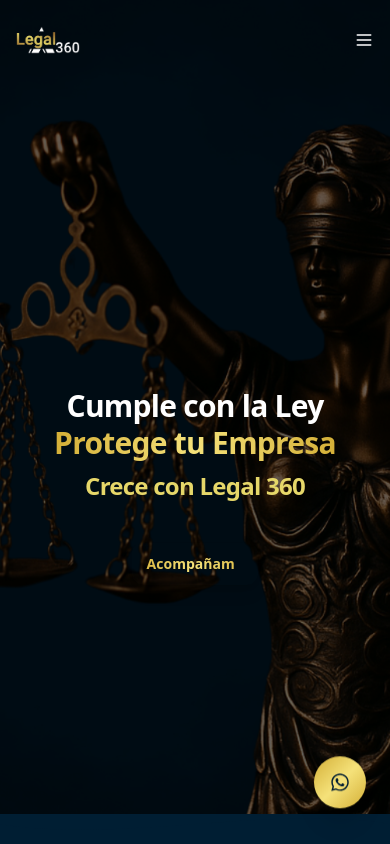
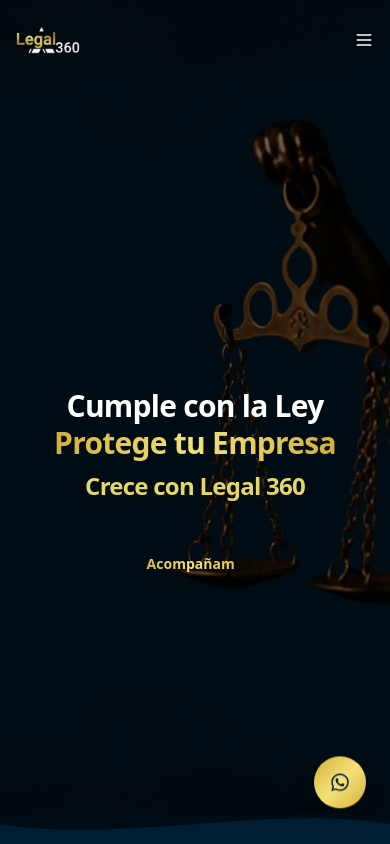
Before and after one commit to sazaba/legal360, a React (Vite) app: page / in a window 390 px wide. Shown: the top 844 px of the page. Built offline with nearby package versions, Linux system fonts and the light colour scheme.

Commit message:
responsive

```diff
--- a/src/pages/Hero.jsx
+++ b/src/pages/Hero.jsx
@@ -17,16 +17,25 @@ const Hero = () => {
 
   return (
     <section
-      className="relative min-h-screen bg-no-repeat bg-cover overflow-hidden "
+      className="relative min-h-screen overflow-hidden"
       style={{
-        backgroundImage: `url(${estatua})`,
         backgroundPosition: isMobile ? '70% center' : 'center',
-        backgroundAttachment: isMobile ? 'scroll' : 'fixed',
+        backgroundAttachment: isMobile ? 'scroll' : 'fixed'
       }}
     >
-      <div className="absolute inset-0 bg-black opacity-60 z-0" />
+      {/* Imagen con lazy loading */}
+      <img
+        src={estatua}
+        alt="Fondo Hero"
+        loading="lazy"
+        className="absolute inset-0 w-full h-full object-cover z-0"
+      />
 
-      <div className="relative z-10 w-full max-w-screen-xl mx-auto min-h-screen flex flex-col md:flex-row items-center justify-center md:justify-between px-4 sm:px-8 md:px-20 gap-6">
+      {/* Capa oscura sobre la imagen */}
+      <div className="absolute inset-0 bg-black opacity-60 z-10" />
+
+      {/* Contenido principal */}
+      <div className="relative z-20 w-full max-w-screen-xl mx-auto min-h-screen flex flex-col md:flex-row items-center justify-center md:justify-between px-4 sm:px-8 md:px-20 gap-6">
         <div className="text-center md:text-left max-w-2xl space-y-6 pt-32 md:pt-20">
           <div className="w-full px-6 py-8 flex flex-col items-center md:items-start gap-4">
             <h1 className="text-white text-3xl sm:text-4xl md:text-5xl font-extrabold leading-tight tracking-tight">
@@ -80,6 +89,7 @@ const Hero = () => {
         )}
       </div>
 
+      {/* Onda inferior decorativa */}
       <div className="absolute bottom-0 left-0 w-full overflow-hidden z-20 leading-none">
         <svg viewBox="0 0 500 150" preserveAspectRatio="none" className="w-full h-[30px]">
           <path
@@ -89,6 +99,7 @@ const Hero = () => {
         </svg>
       </div>
 
+      {/* Botón flotante de WhatsApp */}
       <a
         href="https://wa.link/twbzum"
         target="_blank"
```
